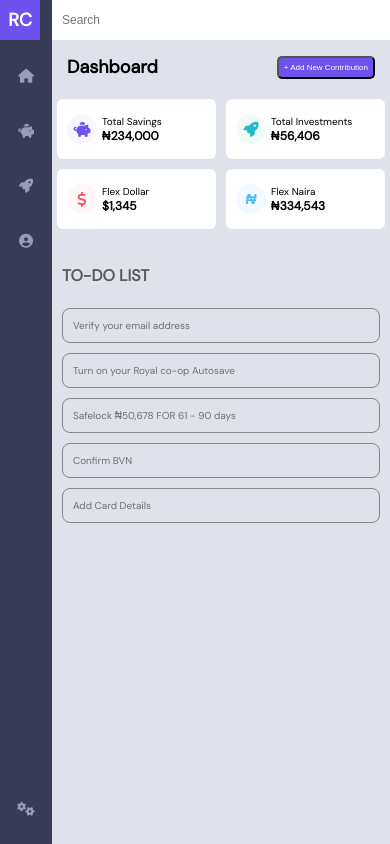
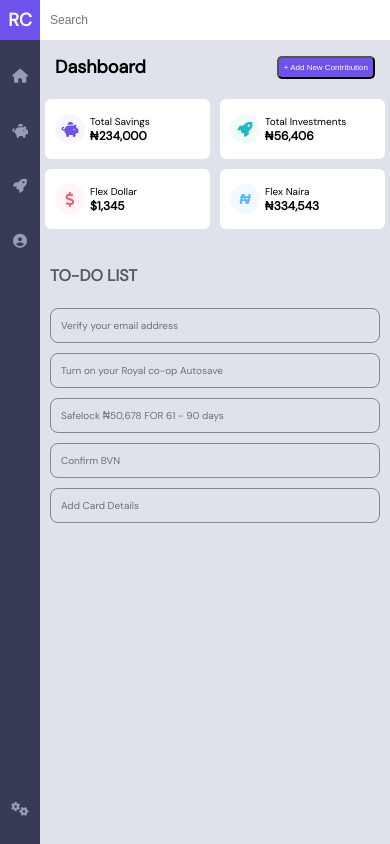
Before and after one commit to oluwatoba1/rc2, a React (Create React App) app: page / in a window 390 px wide. Built offline with nearby package versions, Linux system fonts and the light colour scheme.

Commit message:
New Design

```diff
--- a/src/App.css
+++ b/src/App.css
@@ -169,6 +169,10 @@ p {
 		font-size: 10px;
 	}
 
+	.sidebar {
+		width: 40px;
+	}
+
 	.logoHeader {
 		padding: var(--mediaPad);
 		height: 40px;
```
